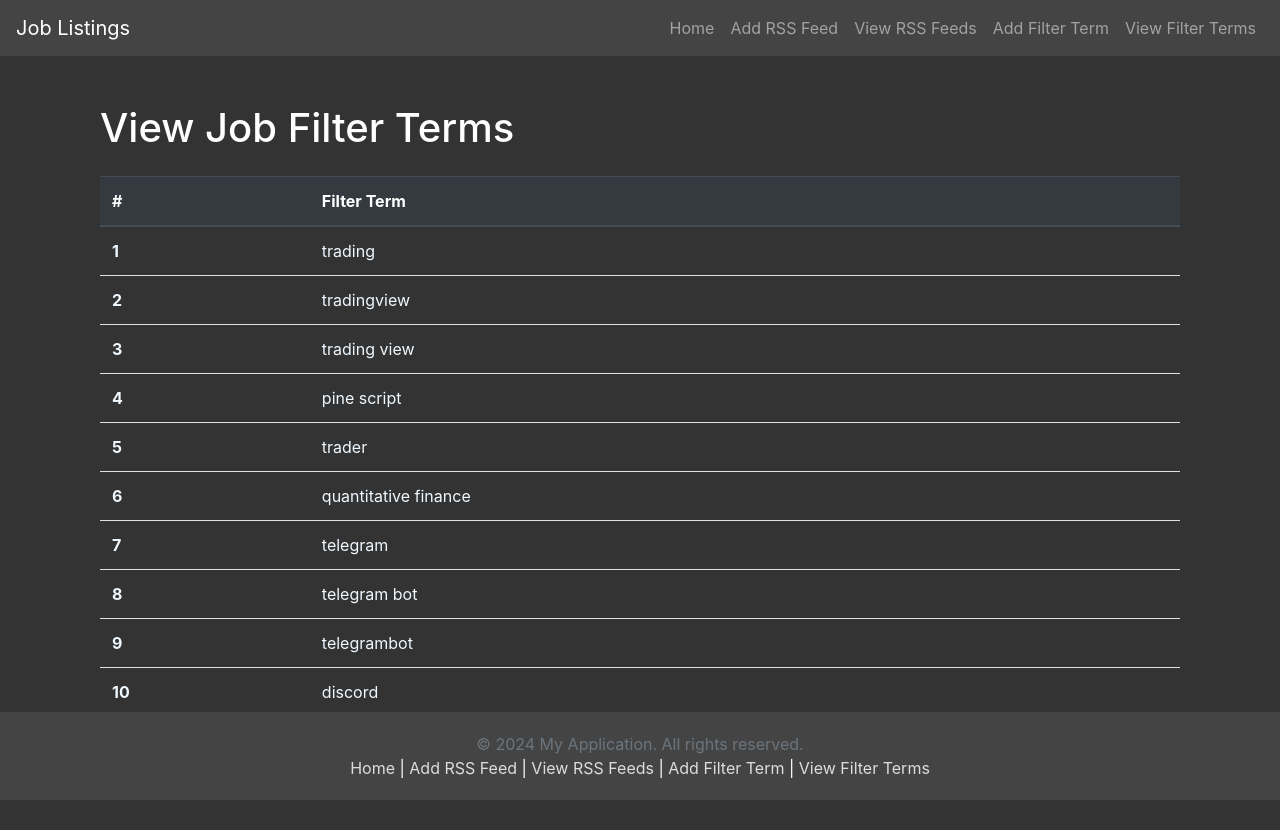
After one commit to deepikaravi04/flaskupworkrss, a Flask app: page /view_job_filter_terms in a window 1280 px wide. The commit adds this page. Run offline with Flask 3, Linux system fonts and the light colour scheme; some libraries are stand-ins or nearby versions.

Commit message:
rename changes

```diff
--- a/main.py
+++ b/main.py
@@ -11,7 +11,6 @@ from bs4 import BeautifulSoup
 import logging
 import re
 
-
 app = Flask(__name__)
 app.secret_key = 'supersecretkey'
 
@@ -22,22 +21,22 @@ db = SQLAlchemy(app)
 
 bot_token = '7162513284:AAGUXwYIhA19hFyj8dGV26Qh-TnSJci6soI'
 
-class DispatchLinks(db.Model):
+class RSSFeedLink(db.Model):
     id = db.Column(db.Integer, primary_key=True)
     search_link = db.Column(db.String(1500), unique=True, nullable=False)
     search_term = db.Column(db.String(120), unique=True, nullable=False)
 
     def __repr__(self):
-        return f'<DispatchLinks {self.search_link} - {self.search_term}>'
+        return f'<RSSFeedLink {self.search_link} - {self.search_term}>'
 
-class FilterTerm(db.Model):
+class JobFilterTerm(db.Model):
     id = db.Column(db.Integer, primary_key=True)
     filter_term = db.Column(db.String(120), unique=True, nullable=False)
 
     def __repr__(self):
-        return f'<FilterTerm {self.filter_term}>'
+        return f'<JobFilterTerm {self.filter_term}>'
 
-class JobLocker(db.Model):
+class JobListing(db.Model):
     id = db.Column(db.Integer, primary_key=True)
     job_title = db.Column(db.String(1500), unique=True, nullable=False)
     job_summary = db.Column(db.String(5000), nullable=False)
@@ -46,33 +45,32 @@ class JobLocker(db.Model):
     job_price_type = db.Column(db.String(5000), nullable=False)
 
     def __repr__(self):
-        return f'<JobLocker {self.job_title}>'
+        return f'<JobListing {self.job_title}>'
 
-async def send_message_async(bot_token, group_chat_id, message):
+async def send_telegram_message_async(bot_token, group_chat_id, message):
     bot = Bot(token=bot_token)
     await bot.send_message(chat_id=group_chat_id, text=message, parse_mode='html')
 
-def send_dispatch_telegram(title, summary, published_date, apply_link_match):
+def dispatch_job_to_telegram(title, summary, published_date, apply_link_match):
     max_message_length = 4096
     message = f"{published_date}\n\n{title}\n\n{summary}"
 
     if len(message) > max_message_length:
         parts = [message[i:i+max_message_length] for i in range(0, len(message), max_message_length)]
         for part in parts:
-            asyncio.run(send_message_async(bot_token, '-1002131270840', part))
+            asyncio.run(send_telegram_message_async(bot_token, '-1002131270840', part))
             time.sleep(1)
     else:
         message += apply_link_match
-        asyncio.run(send_message_async(bot_token, '-1002131270840', message))
+        asyncio.run(send_telegram_message_async(bot_token, '-1002131270840', message))
 
-
-def background_task():
+def rss_feed_background_task():
     while True:
         print("Background task is running...")
         try:
             with app.app_context():
-                links = DispatchLinks.query.all()
-                filter_terms = FilterTerm.query.all()
+                links = RSSFeedLink.query.all()
+                filter_terms = JobFilterTerm.query.all()
                 filter_term_list = [term.filter_term for term in filter_terms]
 
                 for link in links:
@@ -83,52 +81,34 @@ def background_task():
                             title = entry.title
                             summary = BeautifulSoup(entry.summary, 'html.parser').get_text()
                             published_date = date_parser.parse(entry.published)
-                            job = JobLocker.query.filter_by(job_title=title).first()
+                            job = JobListing.query.filter_by(job_title=title).first()
                             apply_link_match = "H"
                             summary = entry.summary
                             tele_summary = (summary.replace('<br />', '\n'))
-                            # print(apply_link_match)
                             if not job:
                                 if any(term.lower() in summary.lower() for term in filter_term_list):
                                     print(f'New job found: {title}')
-                                    send_dispatch_telegram(title, tele_summary, published_date, apply_link_match)
-                                    # print(summary)
-                                    for filter_term in filter_term_list:
-                                        if filter_term.lower() in summary.lower():
-                                            term = filter_term
-                                            break
-                                    budget_match = "H"
-                                    price_type = None
-                                    if budget_match:
-                                        price_type = budget_match
-                                    else:
-                                        price_type = "Hourly"
-                                    new_job = JobLocker(job_title=title, job_summary=summary, job_published=published_date, job_search_term = term, job_price_type = price_type)
+                                    dispatch_job_to_telegram(title, tele_summary, published_date, apply_link_match)
+                                    new_job = JobListing(job_title=title, job_summary=summary, job_published=published_date, job_search_term="term", job_price_type="price_type")
                                     db.session.add(new_job)
                                     db.session.commit()
                                     time.sleep(5)
         except Exception as e:
             print(f'Error: {e}')
             time.sleep(600)
-        time.sleep(10)  # Run every 10 minutes
-
-
-@app.route('/searchterm')
-def index():
-    links = DispatchLinks.query.all()
-    return render_template('index.html', links=links)
+        time.sleep(10)
 
 @app.route('/')
-def view_jobs():
-    jobs = JobLocker.query.order_by(JobLocker.job_published.desc()).all()
-    return render_template('view_jobs.html', jobs=jobs)
+def display_jobs():
+    jobs = JobListing.query.order_by(JobListing.job_published.desc()).all()
+    return render_template('index.html', jobs=jobs)
 
-@app.route('/add', methods=['GET', 'POST'])
-def add_link():
+@app.route('/add_rss_feed_link', methods=['GET', 'POST'])
+def add_rss_feed_link():
     if request.method == 'POST':
         link = request.form['link']
         search_term = request.form['search_term']
-        new_link = DispatchLinks(search_link=link, search_term=search_term)
+        new_link = RSSFeedLink(search_link=link, search_term=search_term)
         try:
             db.session.add(new_link)
             db.session.commit()
@@ -137,16 +117,20 @@ def add_link():
             db.session.rollback()
             flash('Error: The search term already exists or link is invalid!', 'danger')
 
-        return redirect(url_for('add_link'))
+        return redirect(url_for('add_rss_feed_link'))
 
-    return render_template('add_link.html')
+    return render_template('add_rss_feed_link.html')
 
+@app.route('/view_rss_feed_links')
+def view_rss_feed_links():
+    links = RSSFeedLink.query.all()
+    return render_template('view_rss_feed_links.html', links=links)
 
-@app.route('/add_filter', methods=['GET', 'POST'])
-def add_filter():
+@app.route('/add_job_filter_term', methods=['GET', 'POST'])
+def add_job_filter_term():
     if request.method == 'POST':
         filter_term = request.form['filter_term']
-        new_filter = FilterTerm(filter_term=filter_term)
+        new_filter = JobFilterTerm(filter_term=filter_term)
 
         try:
             db.session.add(new_filter)
@@ -155,22 +139,20 @@ def add_filter():
         except:
             db.session.rollback()
             flash('Error: The filter term already exists or is invalid!', 'danger')
-        return redirect(url_for('add_filter'))
-    return render_template('add_filter.html')
+        return redirect(url_for('add_job_filter_term'))
+    return render_template('add_job_filter_term.html')
 
-@app.route('/view_filters')
-def view_filters():
-    filters = FilterTerm.query.all()
-    return render_template('view_filters.html', filters=filters)
-
+@app.route('/view_job_filter_terms')
+def view_job_filter_terms():
+    filters = JobFilterTerm.query.all()
+    return render_template('view_job_filter_terms.html', filters=filters)
 
 with app.app_context():
     db.create_all()
 
 if __name__ == '__main__':
     logging.basicConfig(level=logging.INFO)
-    thread = threading.Thread(target=background_task)
+    thread = threading.Thread(target=rss_feed_background_task)
     thread.daemon = True
     thread.start()
-
     app.run(debug=True)
--- /dev/null
+++ b/templates/base.html
@@ -0,0 +1,94 @@
+<!DOCTYPE html>
+<html lang="en">
+<head>
+    <meta charset="UTF-8">
+    <meta name="viewport" content="width=device-width, initial-scale=1.0">
+    <title>{% block title %}My Application{% endblock %}</title>
+    <link rel="stylesheet" href="https://stackpath.bootstrapcdn.com/bootstrap/4.5.2/css/bootstrap.min.css">
+    <style>
+        body {
+            background-color: #333;
+            color: #fff;
+        }
+        .navbar, .footer {
+            background-color: #444;
+        }
+        .footer {
+            padding: 20px 0;
+            text-align: center;
+            position: fixed;
+            width: 100%;
+            bottom: 0;
+        }
+        a {
+            color: #ddd;
+        }
+        a:hover {
+            color: #fff;
+        }
+    </style>
+</head>
+<body>
+    <nav class="navbar navbar-expand-lg navbar-dark">
+        <a class="navbar-brand" href="{{ url_for('display_jobs') }}">Job Listings</a>
+        <button class="navbar-toggler" type="button" data-toggle="collapse" data-target="#navbarNav" aria-controls="navbarNav" aria-expanded="false" aria-label="Toggle navigation">
+            <span class="navbar-toggler-icon"></span>
+        </button>
+        <div class="collapse navbar-collapse" id="navbarNav">
+            <ul class="navbar-nav ml-auto">
+                <li class="nav-item">
+                    <a class="nav-link" href="{{ url_for('display_jobs') }}">Home</a>
+                </li>
+                <li class="nav-item">
+                    <a class="nav-link" href="{{ url_for('add_rss_feed_link') }}">Add RSS Feed</a>
+                </li>
+                <li class="nav-item">
+                    <a class="nav-link" href="{{ url_for('view_rss_feed_links') }}">View RSS Feeds</a>
+                </li>
+                <li class="nav-item">
+                    <a class="nav-link" href="{{ url_for('add_job_filter_term') }}">Add Filter Term</a>
+                </li>
+                <li class="nav-item">
+                    <a class="nav-link" href="{{ url_for('view_job_filter_terms') }}">View Filter Terms</a>
+                </li>
+            </ul>
+        </div>
+    </nav>
+
+    <div class="container mt-5">
+        {% with messages = get_flashed_messages(with_categories=true) %}
+            {% if messages %}
+                <div class="alert-messages">
+                    {% for category, message in messages %}
+                        <div class="alert alert-{{ category }} alert-dismissible fade show" role="alert">
+                            {{ message }}
+                            <button type="button" class="close" data-dismiss="alert" aria-label="Close">
+                                <span aria-hidden="true">&times;</span>
+                            </button>
+                        </div>
+                    {% endfor %}
+                </div>
+            {% endif %}
+        {% endwith %}
+
+        {% block content %}
+        {% endblock %}
+    </div>
+
+    <footer class="footer">
+        <div class="container">
+            <span class="text-muted">© 2024 My Application. All rights reserved.</span>
+            <br>
+            <a href="{{ url_for('display_jobs') }}">Home</a> |
+            <a href="{{ url_for('add_rss_feed_link') }}">Add RSS Feed</a> |
+            <a href="{{ url_for('view_rss_feed_links') }}">View RSS Feeds</a> |
+            <a href="{{ url_for('add_job_filter_term') }}">Add Filter Term</a> |
+            <a href="{{ url_for('view_job_filter_terms') }}">View Filter Terms</a>
+        </div>
+    </footer>
+
+    <script src="https://code.jquery.com/jquery-3.5.1.slim.min.js"></script>
+    <script src="https://cdn.jsdelivr.net/npm/@popperjs/core@2.9.2/dist/umd/popper.min.js"></script>
+    <script src="https://stackpath.bootstrapcdn.com/bootstrap/4.5.2/js/bootstrap.min.js"></script>
+</body>
+</html>
--- /dev/null
+++ b/templates/view_job_filter_terms.html
@@ -0,0 +1,31 @@
+{% extends "base.html" %}
+
+{% block title %}View Job Filter Terms{% endblock %}
+
+{% block content %}
+<div class="container">
+    <h1 class="mt-5">View Job Filter Terms</h1>
+    <table class="table mt-4">
+        <thead class="thead-dark">
+            <tr>
+                <th scope="col">#</th>
+                <th scope="col">Filter Term</th>
+            </tr>
+        </thead>
+        <tbody>
+            {% if filters %}
+                {% for filter in filters %}
+                <tr>
+                    <th style="color: aliceblue;" scope="row">{{ loop.index }}</th>
+                    <td style="color: aliceblue;">{{ filter.filter_term }}</td>
+                </tr>
+                {% endfor %}
+            {% else %}
+                <tr>
+                    <td colspan="2">No job filter terms found.</td>
+                </tr>
+            {% endif %}
+        </tbody>
+    </table>
+</div>
+{% endblock %}
```
Also changed, not shown: static/css/style.css (added, +17 -0 lines), templates/add_filter.html (deleted, +0 -36 lines), templates/add_job_filter_term.html (added, +16 -0 lines), templates/add_link.html (deleted, +0 -32 lines), templates/add_rss_feed_link.html (added, +20 -0 lines), templates/index.html (+26 -33 lines), templates/view_filters.html (deleted, +0 -33 lines), templates/view_jobs.html (deleted, +0 -69 lines), templates/view_rss_feed_links.html (added, +34 -0 lines), instance/app.db.
